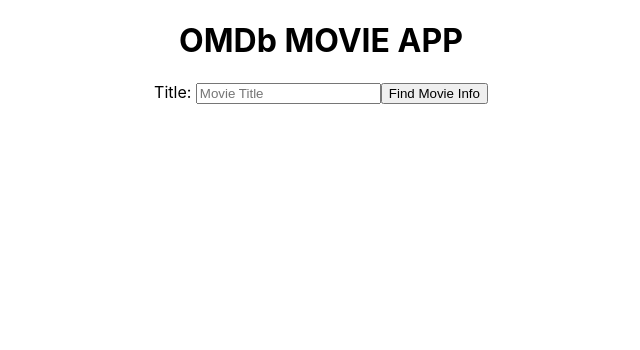
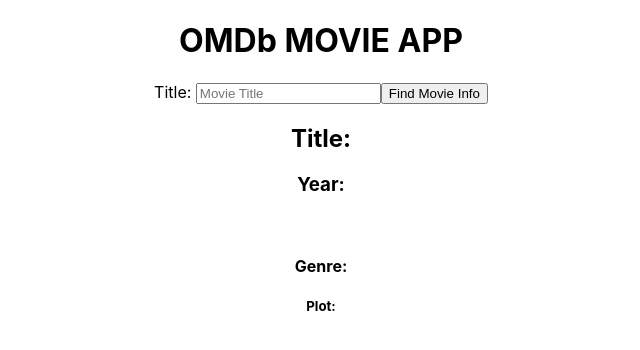
Before and after one commit to martinstojmenovski/movie-app, a React (Create React App) app: page / in a window 1280 px wide. Shown: the top 350 px of the page, without its empty margins (319-959 px from the left). Built offline with nearby package versions, Linux system fonts and the light colour scheme.

Commit message:
Display data from api on for submit

```diff
--- a/src/App.js
+++ b/src/App.js
@@ -5,6 +5,7 @@
 
 function App() {
   const [searchTerm, setSearchTerm] = useState("")
+  const [movie, setMovie] = useState({})
 
   const updateSearchTerm = (event) => {
     setSearchTerm(event.target.value)
@@ -14,7 +15,10 @@
     event.preventDefault()
     fetch(`https://www.omdbapi.com/?apikey=${apiKey}&t=${searchTerm}`)
     .then (response => response.json())
-    .then(data => console.log(data))
+    .then(data => {
+      setMovie(data)
+      setSearchTerm("")
+    })
     .catch(() => console.log('error'))
   }
 
@@ -26,6 +30,13 @@
         <input onChange={updateSearchTerm} value={searchTerm} type="text" placeholder="Movie Title"/>
         <input type="submit" value="Find Movie Info"/>
       </form>
+      <div>
+        <h2>Title: {movie.title}</h2>
+        <h3>Year: {movie.Year}</h3>
+        <img src={movie.Poster} alt={movie.Title}/>
+        <h4>Genre: {movie.Genre}</h4>
+        <h5>Plot: {movie.Plot}</h5>
+      </div>
     </div>
   );
 }
```
